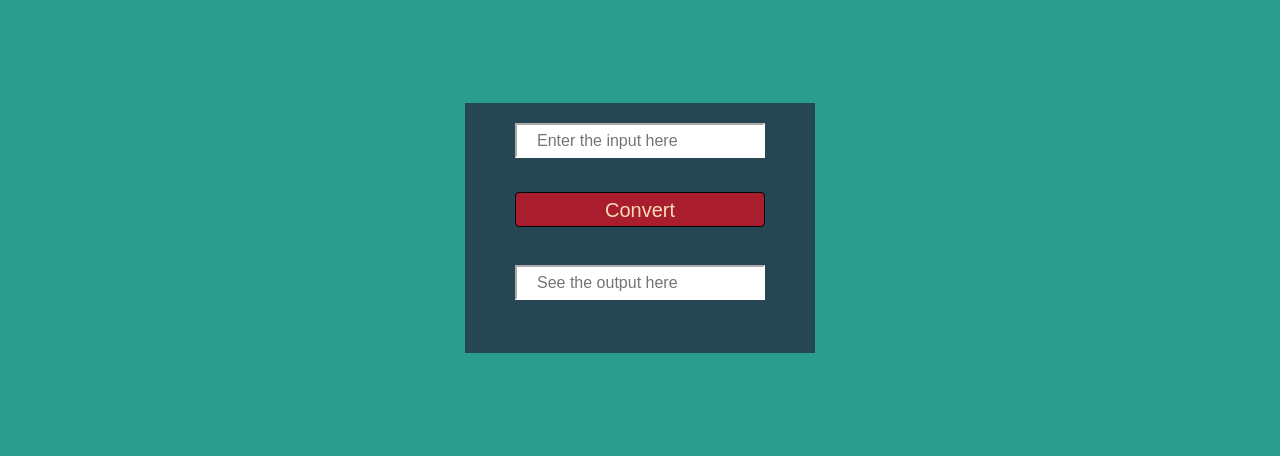
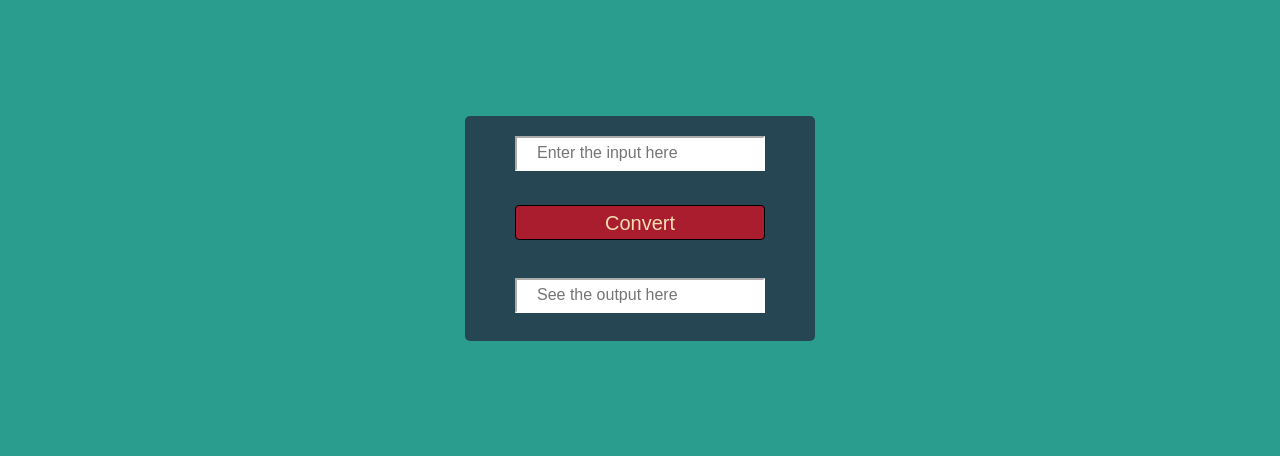
Before and after one commit to aku019/Unit-Converter, a plain HTML site: page km2miles.html in a window 1280 px wide. Shown: the part 191-647 px from the top of the page. Drawn offline with Linux system fonts and the light colour scheme.

Commit message:
curved edges

```diff
--- a/styles.css
+++ b/styles.css
@@ -81,7 +81,9 @@ h2{
    align-items: center;
   background-color: #264653;
   width: 350px;
-  height:250px;
+  height:225px;
+    border-radius: 5px;
+
   margin: 20px auto;
 
 }
```
